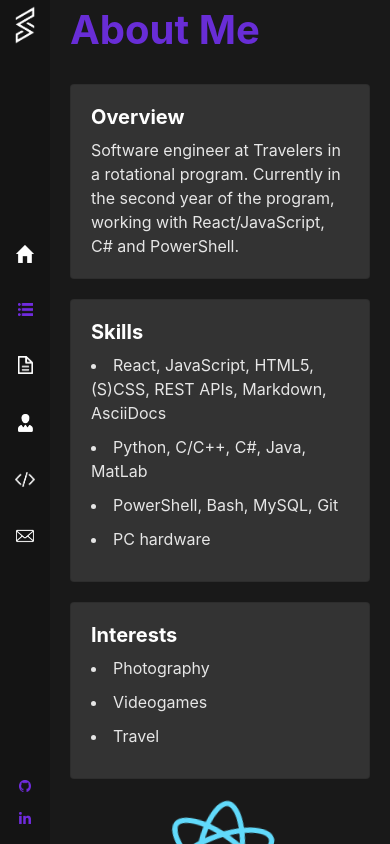
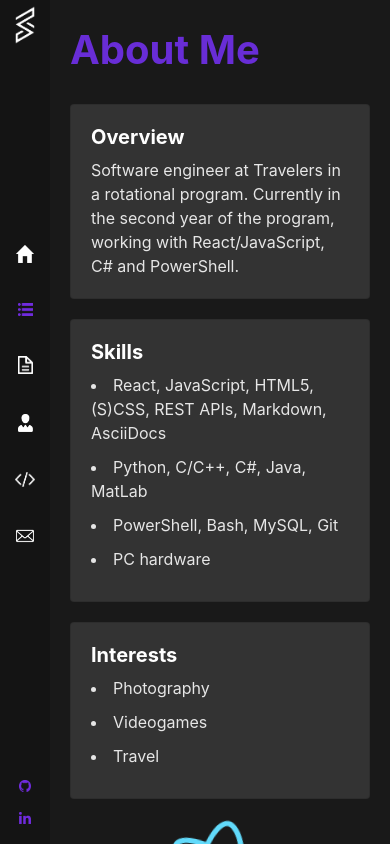
Before and after one commit to Patrick9263/portfolio, a React (Create React App) app: page /about in a window 390 px wide. Built offline with nearby package versions, Linux system fonts and the light colour scheme.

Commit message:
Minor styling

```diff
--- a/src/App.scss
+++ b/src/App.scss
@@ -30,7 +30,7 @@ $accentColor: #682dd6;
   .mainSection {
     @include mainSectionMixin();
     flex-flow: column nowrap;
-    padding: 0 0 75px 20px;
+    padding: 20px 0 100px 20px;
   }
   .icons {
     display: flex;
--- a/src/Contact/Contact.scss
+++ b/src/Contact/Contact.scss
@@ -69,7 +69,6 @@ textarea {
   -ms-overflow-style: none; /* IE and Edge */
   scrollbar-width: none; /* Firefox */
   padding: 0 0 0 20px;
-  align-self: center;
 }
 @media (min-width: 600px) {
   .contact {
@@ -80,6 +79,7 @@ textarea {
 @media (max-width: 600px) {
   .contact {
     @include contactMixin();
+    padding: 20px 0 0 20px;
   }
 }
 .contact::-webkit-scrollbar {
```
